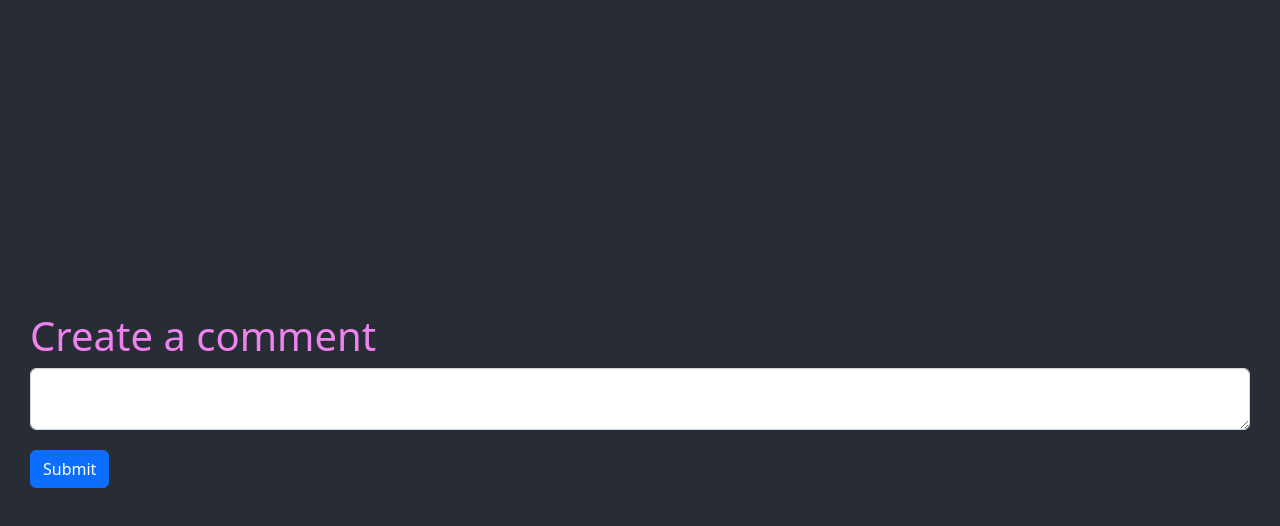
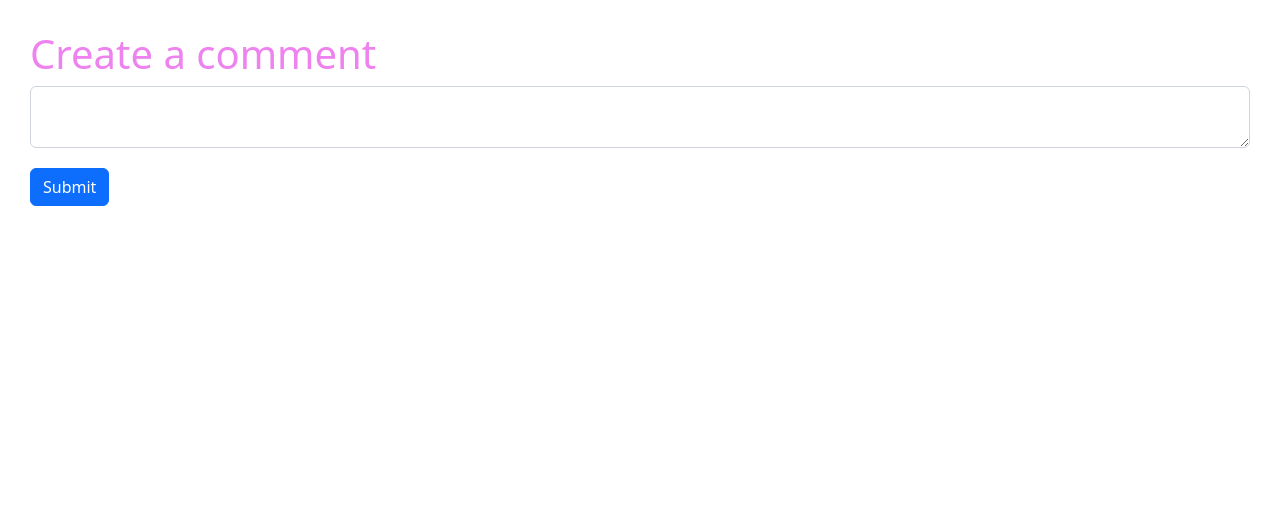
Before and after one commit to Manana6/comment-section-mini-blog, a React (Create React App) app: page / in a window 1280 px wide. Shown: the top 526 px of the page. Built offline with nearby package versions, Linux system fonts and the light colour scheme.

Commit message:
chore(list-of-comments): Remove contents from stylesheet

```diff
--- a/src/App.css
+++ b/src/App.css
@@ -1,38 +1 @@
-.App {
-  text-align: center;
-}
-
-.App-logo {
-  height: 40vmin;
-  pointer-events: none;
-}
-
-@media (prefers-reduced-motion: no-preference) {
-  .App-logo {
-    animation: App-logo-spin infinite 20s linear;
-  }
-}
-
-.App-header {
-  background-color: #282c34;
-  min-height: 100vh;
-  display: flex;
-  flex-direction: column;
-  align-items: center;
-  justify-content: center;
-  font-size: calc(10px + 2vmin);
-  color: white;
-}
-
-.App-link {
-  color: #61dafb;
-}
-
-@keyframes App-logo-spin {
-  from {
-    transform: rotate(0deg);
-  }
-  to {
-    transform: rotate(360deg);
-  }
-}
+/* Stylesheet */
```
